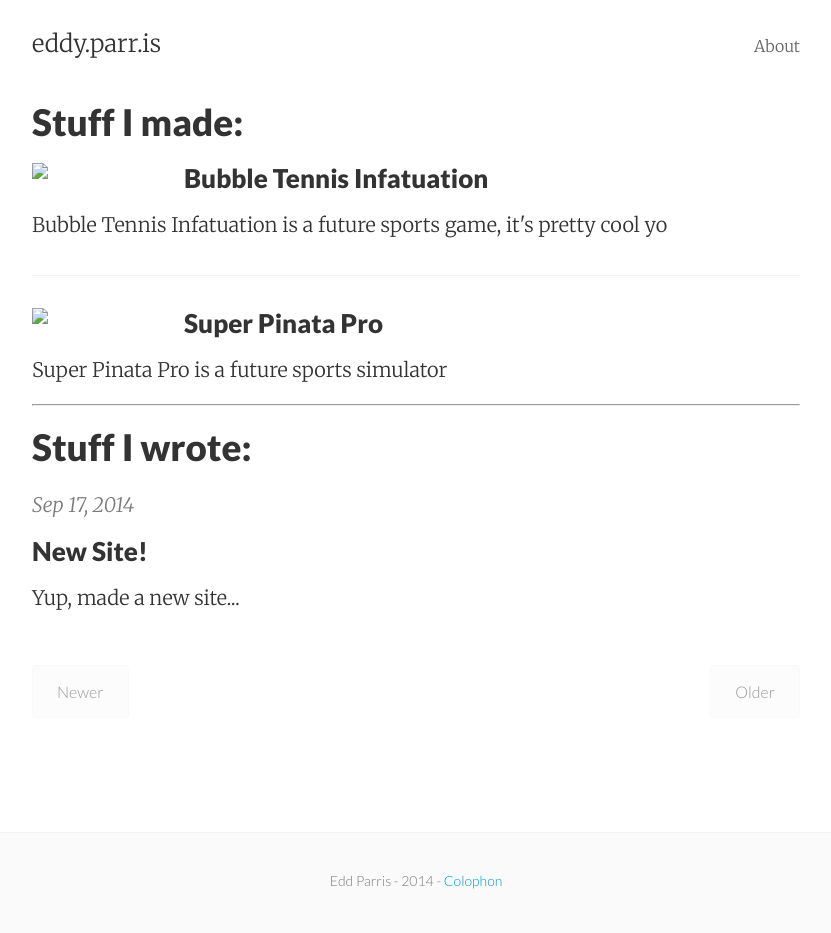
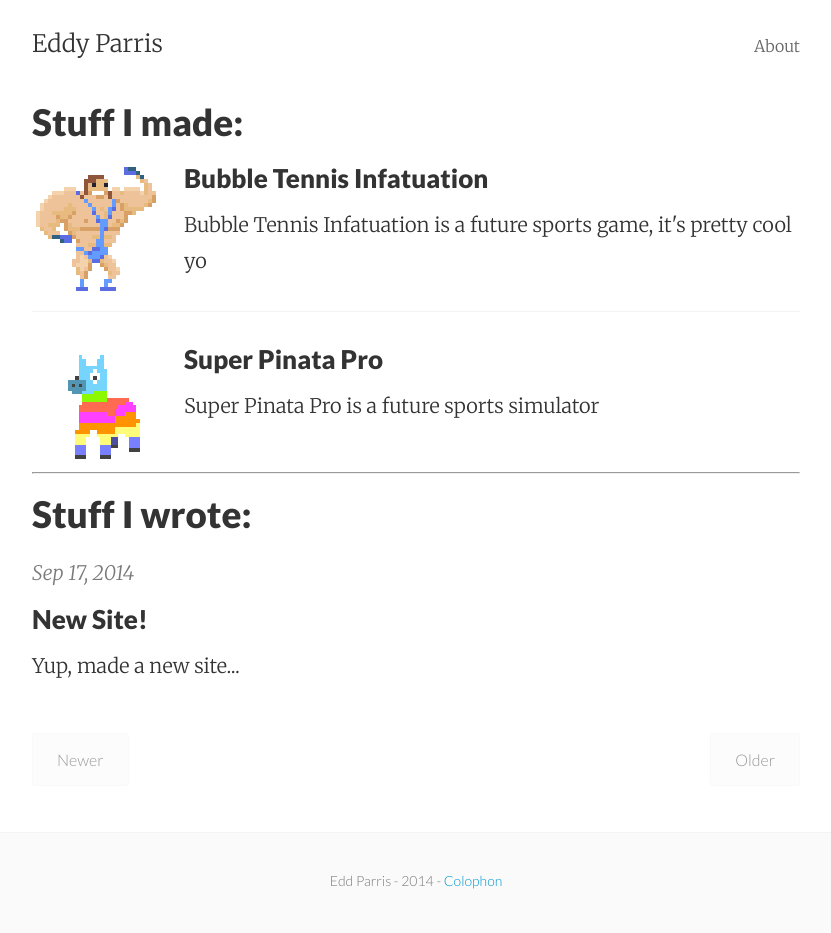
Before and after one commit to empika/empika.github.io, a Jekyll site: the page built from index.html, in a window 1280 px wide. Shown: the whole page, without its empty margins (224-1055 px from the left). Built offline with Jekyll 4.4.1, drawn with Linux system fonts in a browser that asks for light colours; the list of posts is cut into pages by our own code.

```diff
--- a/_config.yml
+++ b/_config.yml
@@ -1,5 +1,5 @@
 # Site settings
-title: eddy.parr.is
+title: Eddy Parris
 email: eddy@parr.is
 description: "Stuff by Edd Parris"
 baseurl: "" # the subpath of your site, e.g. /blog/
--- a/index.html
+++ b/index.html
@@ -10,7 +10,7 @@ layout: default
       {% if page.categories contains 'games' %}
         <div class="post post-home-list {% if site.animated %}animated fade-in-down{% endif %}">
           <a href="{{ site.baseurl }}/bubble-tennis-infatuation/" class="post-link">
-            <img src="{{ page.image | prepend: site.baseurl }}"/>
+            <img src="{{ page.image | prepend: site.url }}"/>
             <div>
               <h3 class="post-title">{{ page.title }}</h3>
               <p class="post-summary">{{ page.description }}</p>
```
Also changed, not shown: bubble-tennis-infatuation.md (+1 -1 lines), super-pinata-pro.md (+1 -1 lines).
